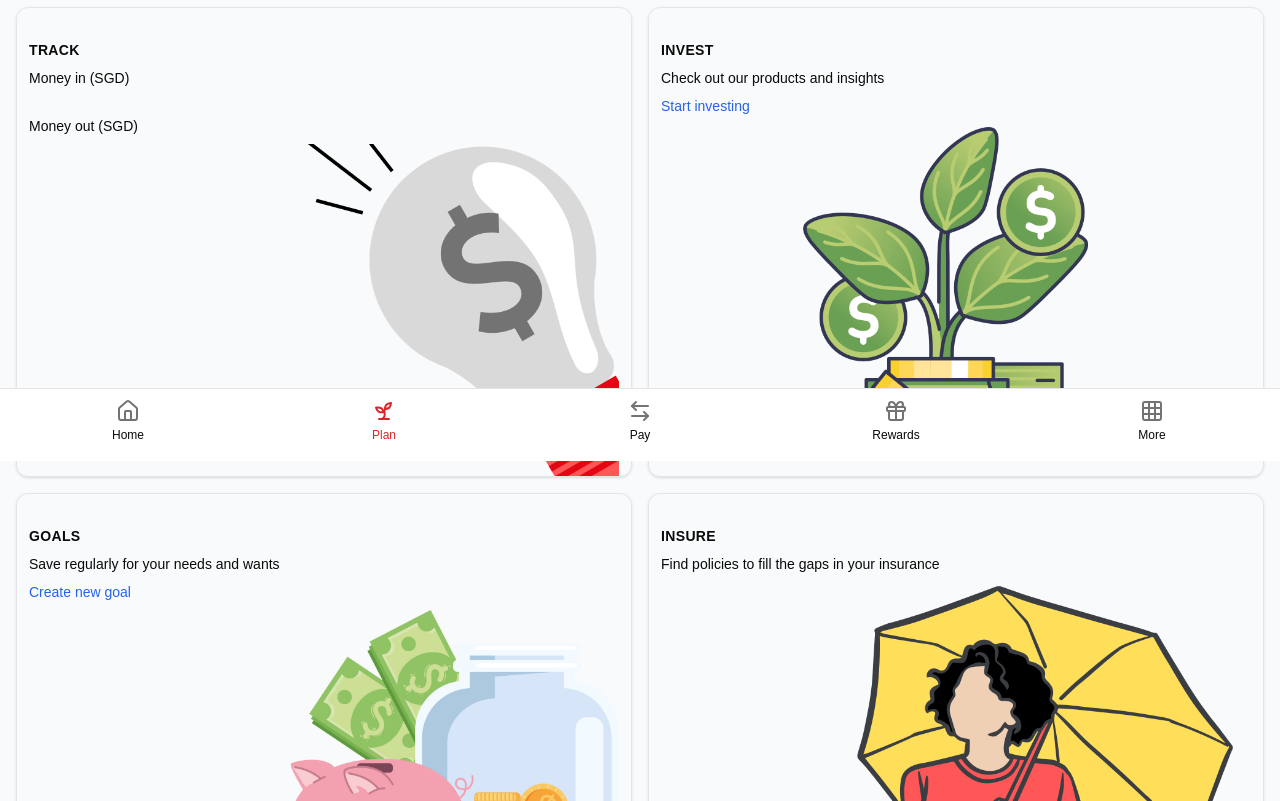
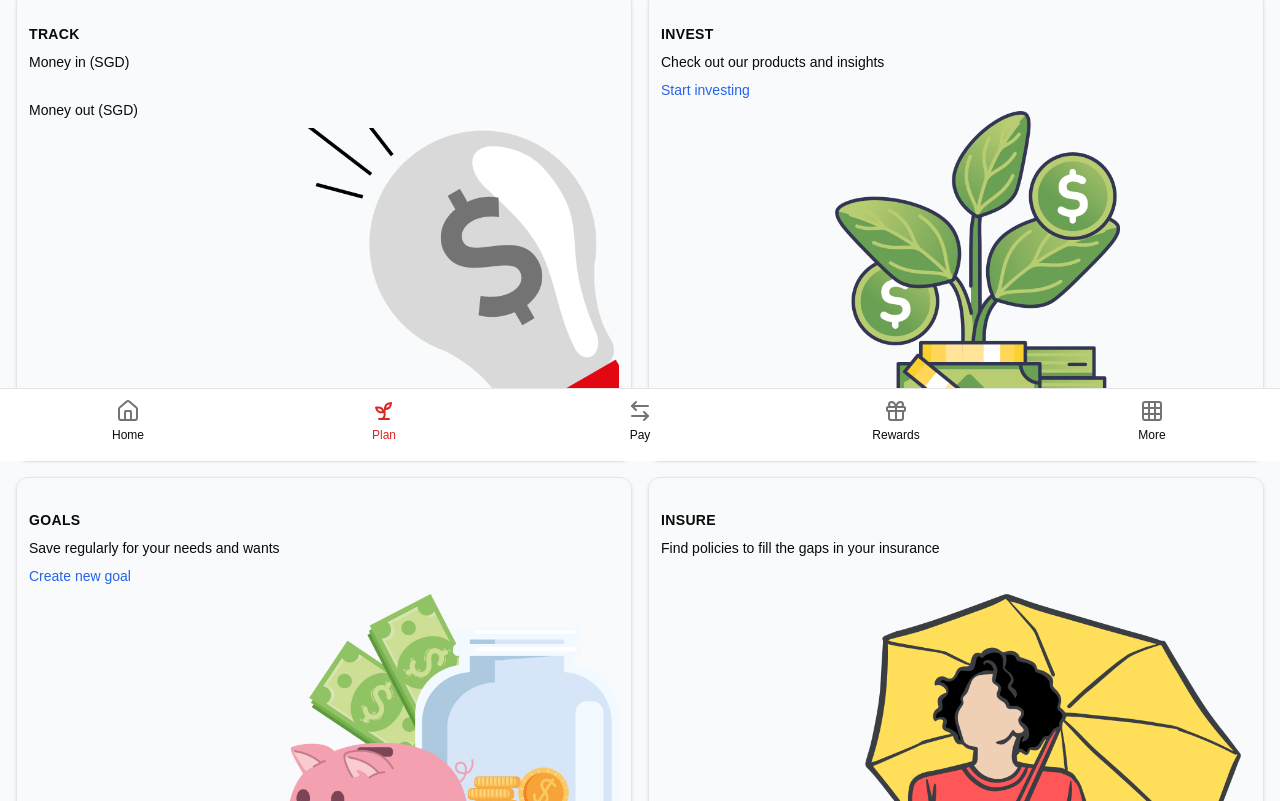
Before and after one commit to JoelSngZhenWei/BonusPlusEnhanced, a Next.js app in the folder bonusplusenhanced/: page /plan in a window 1280 px wide. Shown: the part 339-1140 px from the top of the page. Built offline with nearby package versions, Linux system fonts and the light colour scheme.

Commit message:
try please

```diff
--- a/bonusplusenhanced/app/plan/page.tsx
+++ b/bonusplusenhanced/app/plan/page.tsx
@@ -13,7 +13,7 @@ import Image from "next/image"
 
 export default function Plan() {
   return (
-    <div className="min-h-screen bg-gray-50 pb-16 pt-8">
+    <div className="min-h-screen bg-gray-50 pb-16 pt-4">
       {/* Plan your finances section */}
       <section className="p-4 space-y-4">
         <div className="flex justify-between items-center">
@@ -92,6 +92,7 @@ export default function Plan() {
                 layout="fill"
                 objectFit="contain"
                 objectPosition="right bottom"
+                className="ml-8"
               />
             </div>
           </CardContent>
@@ -133,6 +134,7 @@ export default function Plan() {
                 layout="fill"
                 objectFit="contain"
                 objectPosition="right bottom"
+                className="ml-2 my-6"
               />
             </div>
           </CardContent>
```
